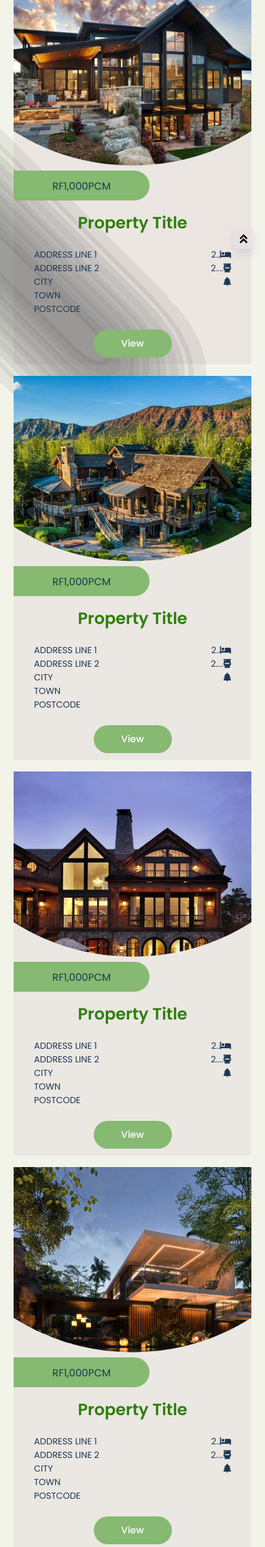
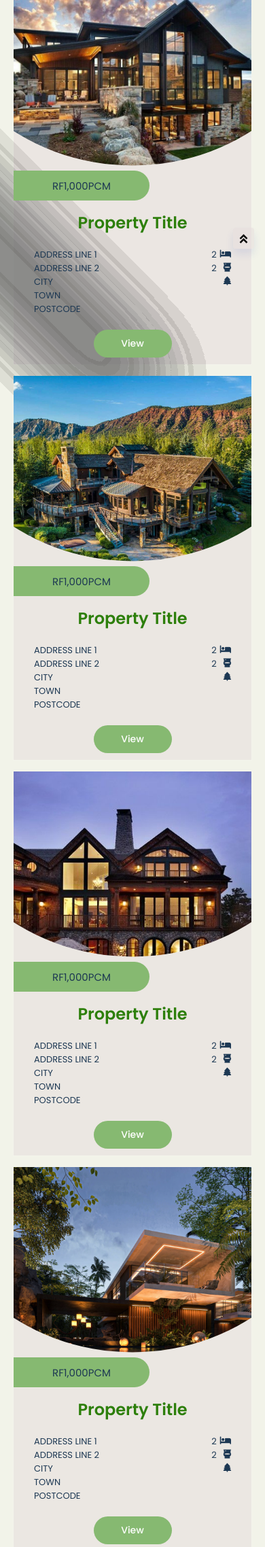
Before and after one commit to nightfury-305244/Brittania, a PHP site: page /rent.php in a window 390 px wide. Shown: the part 731-3007 px from the top of the page at 68% size. Run offline with PHP 8.4, Linux system fonts and the light colour scheme; data comes from the database, SQL or seed files in the repository; some libraries are stand-ins or nearby versions.

Commit message:
fix mobile style error

```diff
--- a/assets/css/styles.css
+++ b/assets/css/styles.css
@@ -746,7 +746,23 @@ body.dark-theme{
 .popular__description2 {
   order: 2; /* Place on the left */
   font-size: var(--small-font-size);
+  display: flex;
+  flex-direction: column;
+  align-items: end;
+}
+.popular__description2_item {
+  width: 100%;
+  display: flex;
   text-align: end;
+  justify-content: space-between;
+}
+
+.popular__description2_item span {
+  margin-right: 5px;
+}
+
+.popular__description2_item i {
+  line-height: 1.3;
 }
 
 .popular__card::before {
@@ -799,7 +815,7 @@ body.dark-theme{
 
 .value__images{
   position: relative;
-  display: flex;
+  display: none;
   justify-content: center;
 }
 
@@ -898,7 +914,6 @@ body.dark-theme{
 .card_view__container{
   display: flex;
   flex-direction: column;
-  align-items: end;
 }
 
 /* Grid Containers */
@@ -1362,6 +1377,10 @@ color: var(--text-color);
     align-items: center;
   }
 
+  .value__container .value__images{
+    display: flex;
+  }
+
   .contact__images{
     order: 1;
   }
@@ -1624,6 +1643,8 @@ color: var(--text-color);
 .pagination {
   display: inline-block;
   padding: 0 45px;
+  display: flex;
+  justify-content: end;
 }
 
 .pagination a {
--- a/rent.php
+++ b/rent.php
@@ -111,7 +111,7 @@
                 require 'db_connection.php';
 
                 // Pagination
-                $results_per_page = 15; // Number of records to display per page
+                $results_per_page = 20; // Number of records to display per page
                 $page = isset($_GET['page']) && is_numeric($_GET['page']) ? $_GET['page'] : 1; // Get the current page number
                 $start = ($page - 1) * $results_per_page; // Calculate the starting index for the records
 
@@ -146,8 +146,8 @@
                         echo "POSTCODE <BR>";
                         echo "</div>";
                         echo "<div class='popular__description2'>";
-                        echo $row["bedroom"] . "..<i class='fa fa-bed' aria-hidden='true'></i><br>";
-                        echo $row["bathroom"] . "....<i class='fa-solid fa-toilet'></i><br>";
+                        echo "<div class='popular__description2_item'><span>". $row["bedroom"] . "</span><i class='fa fa-bed' aria-hidden='true'></i></div>";
+                        echo "<div class='popular__description2_item'><span>". $row["bathroom"] . "</span><i class='fa-solid fa-toilet'></i></div>";
 
 
 
@@ -156,11 +156,11 @@
                         foreach ($keywords as $keyword) {
                             $keyword = trim($keyword);
                             if ($keyword == 'garden') {
-                                echo "<i class='fa-solid fa-tree'></i><br>";
+                                echo "<div class='popular__description2_item'><span></span><i class='fa-solid fa-tree'></i></div>";
                             } elseif ($keyword == 'Pool') {
-                                echo "<i class='fa-solid fa-person-swimming'></i><br>";
+                                echo "<div class='popular__description2_item'><span></span><i class='fa-solid fa-person-swimming'></i></div>";
                             } elseif ($keyword == 'garage') {
-                                echo "<i class='bx bxs-car-garage'></i><br>";
+                                echo "<div class='popular__description2_item'><span></span><i class='bx bxs-car-garage'></i></div>";
                             }
                         }
 
```
